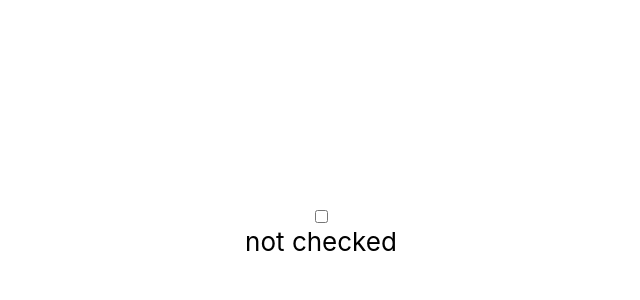
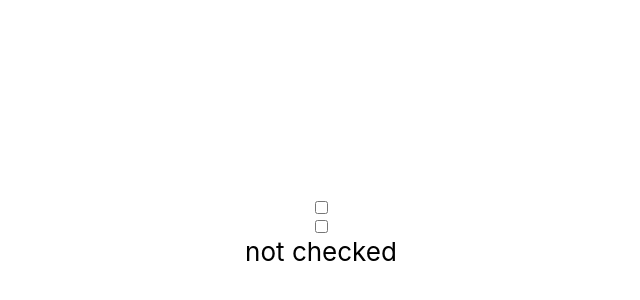
Before and after one commit to MattheusSantana/react-project, a React (Create React App) app in the folder react-project/: page /checkbox in a window 1280 px wide. Shown: the part 168-468 px from the top of the page, without its empty margins (319-959 px from the left). Built offline with nearby package versions, Linux system fonts and the light colour scheme.

Commit message:
useReducer hook with checkbox toggle

```diff
--- a/react-project/src/components/Checkbox.jsx
+++ b/react-project/src/components/Checkbox.jsx
@@ -1,15 +1,20 @@
-import React, {useEffect, useState} from 'react'
+import React, {useEffect, useReducer, useState} from 'react'
 
 const Checkbox = () => {
     const [checked, setChecked] = useState(false);
+    const [check, toggle] = useReducer(check => !check, false);
+
 
     useEffect(() => {
-        console.log(checked ? "checked" : "not checked" );
+        console.log(checked ? "checked is checked" : "checked is not checked" );
+        console.log(check ? "check is checked" : "check is not checked" );
+
     });
 
     return (
     <>
     <input type="checkbox" value={checked} onChange={() => setChecked(checked => !checked)} />
+    <input type="checkbox" value={check} onChange={toggle} />
     {checked ? "checked" : "not checked"}
     </>
   );
```
